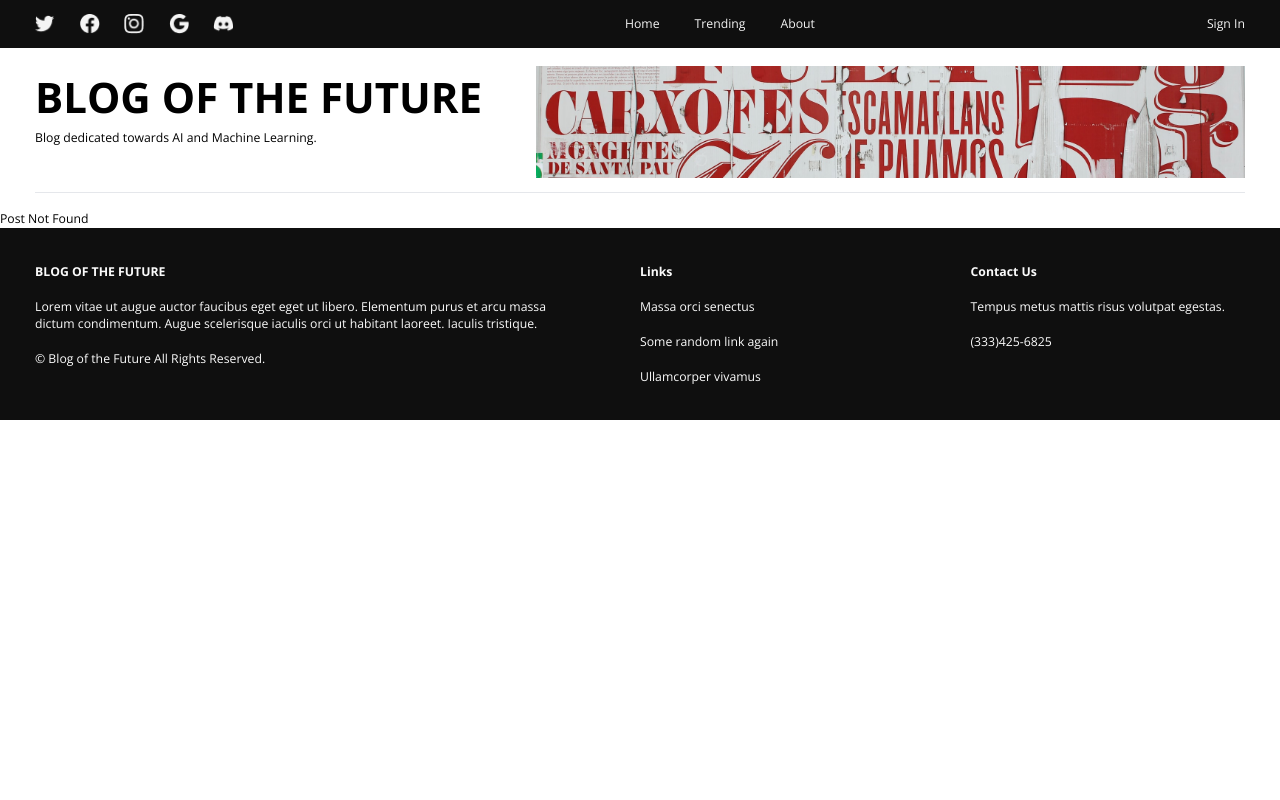
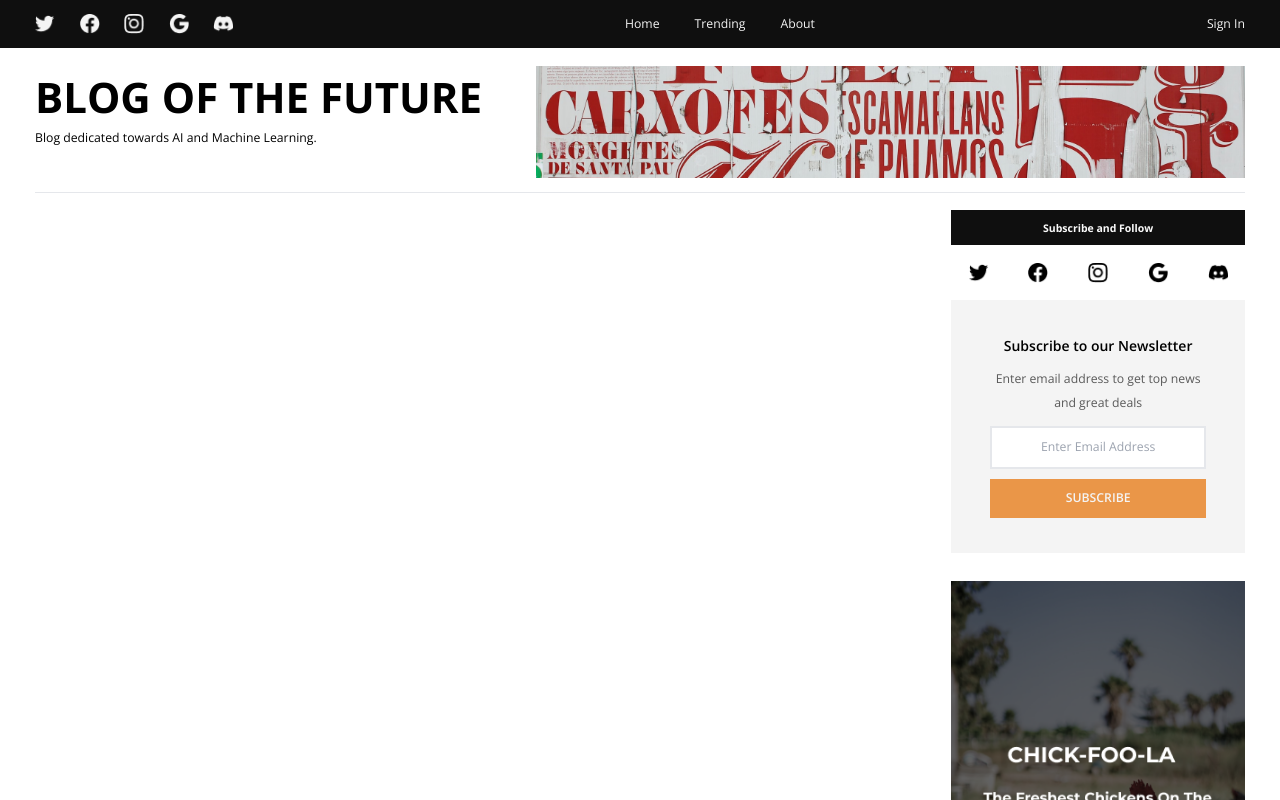
Before and after one commit to ethanw03/ai-blog, a Next.js app: page /post/1 in a window 1280 px wide. Shown: the top 800 px of the page. Built offline with nearby package versions, Linux system fonts and the light colour scheme; no server answers; the database is empty.

Commit message:
add server component

```diff
--- a/app/(home)/Travel.tsx
+++ b/app/(home)/Travel.tsx
@@ -7,7 +7,6 @@ type Props = {
 };
 
 const Travel = ({ travelPosts }: Props) => {
-  console.log('travelPosts:', travelPosts);
   return (
     <section className='mt-10'>
       <hr className='border-1' />
--- a/app/post/[id]/page.tsx
+++ b/app/post/[id]/page.tsx
@@ -7,6 +7,8 @@ import { prisma } from '@/app/api/client';
 type Props = {
   params: { id: string };
 };
+
+export const revalidate = 60;
 
 const getPost = async (id: string) => {
   const post: PostType | null = await prisma.post.findUnique({
@@ -30,18 +32,12 @@ const getPost = async (id: string) => {
 const Post = async ({ params }: Props) => {
   const { id } = params;
   const post: FormattedPost | null = await getPost(id);
-
-  if (!post) {
-    return <div>Post Not Found</div>;
-  }
+  console.log('posts: ', post);
 
   return (
     <main className='px-10 leading-7'>
       <div className='gap-10 mb-5 md:flex'>
-        <div className='basis-3/4'>
-          <Content />
-          <div className='hidden md:block'></div>
-        </div>
+        <div className='basis-3/4'>{/* <Content post={post} /> */}</div>
         <div className='basis-1/4'>
           <Sidebar />
         </div>
--- /dev/null
+++ b/app/post/loading.tsx
@@ -0,0 +1,7 @@
+import React from 'react';
+
+function Loading() {
+  return <div>Loading</div>;
+}
+
+export default Loading;
--- a/app/types.ts
+++ b/app/types.ts
@@ -1,7 +1,7 @@
 export type FormattedPost = {
   id: string;
   createdAt: string;
-  upstringdAt: string;
+  updatedAt: string;
   title: string;
   category: string;
   content: string;
```
